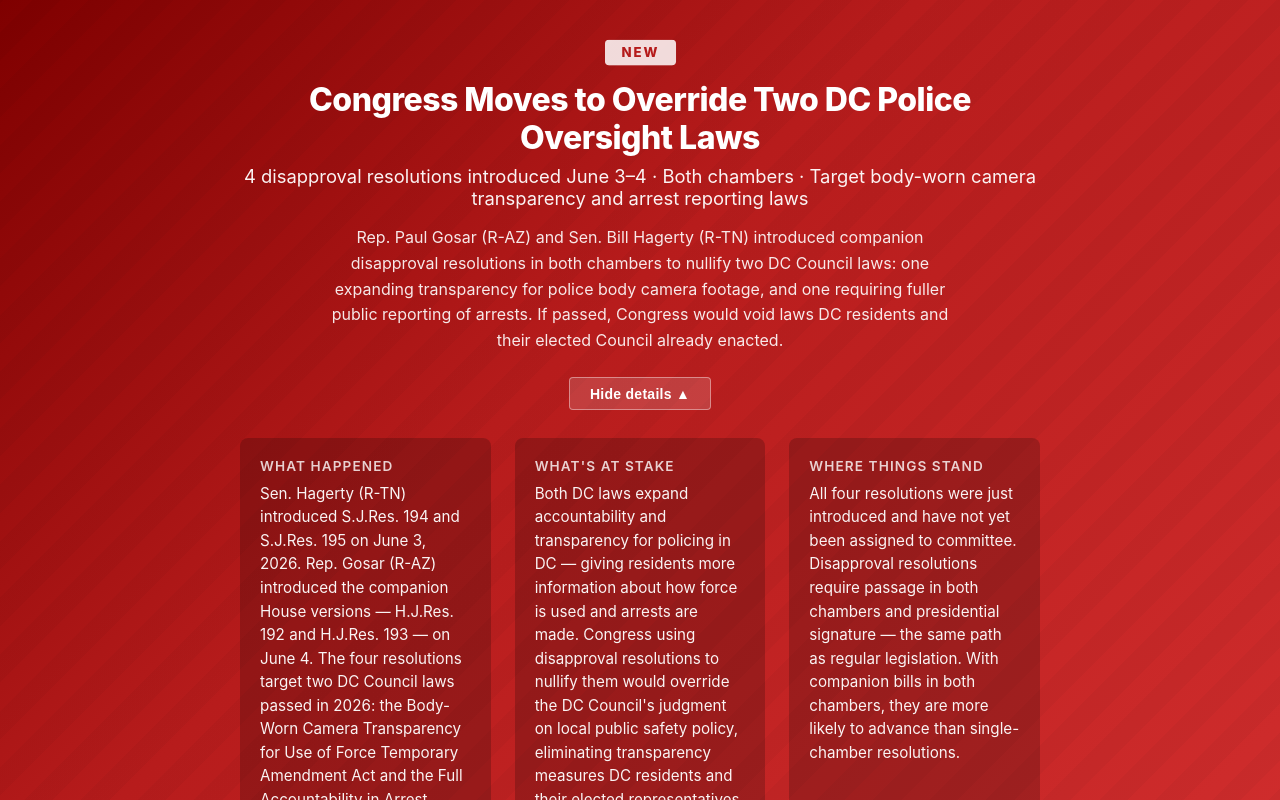
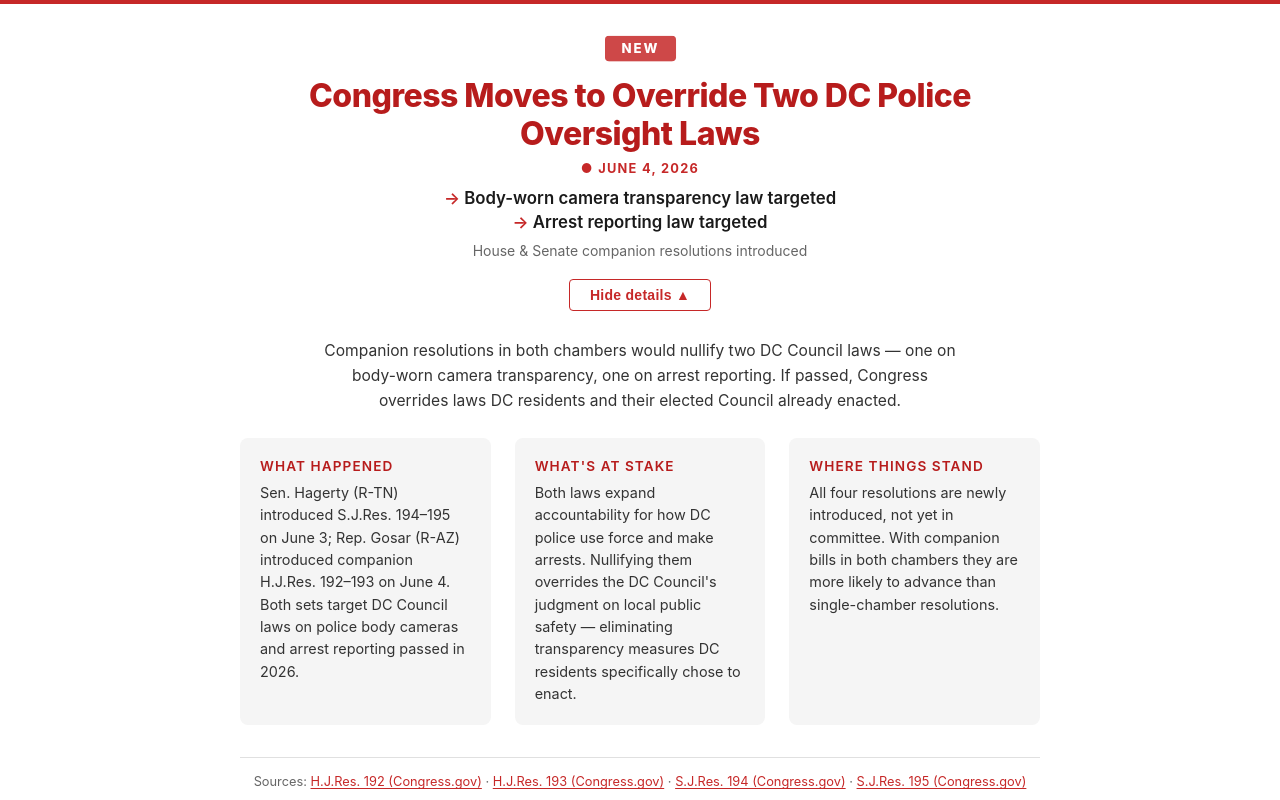
Before and after one commit to antzzz10/dc-bills-tracker, a React (Vite) app: page / in a window 1280 px wide. Both pictures are taken after a click on the button "Show details ▼". Shown: the top 800 px of the page. Built offline with nearby package versions, Linux system fonts and the light colour scheme.

Commit message:
Redesign urgent alert collapsed view: dateline, per-law lines, summary in foldout

```diff
--- a/src/components/UrgentAlert.css
+++ b/src/components/UrgentAlert.css
@@ -1,27 +1,11 @@
 .urgent-alert {
-  background: linear-gradient(135deg, #7f0000 0%, #b71c1c 40%, #d32f2f 100%);
-  color: white;
-  padding: 2.5rem 2rem;
+  background: #fff;
+  color: #1a1a1a;
+  padding: 2rem 2rem;
   text-align: center;
   position: relative;
-  overflow: hidden;
-}
-
-.urgent-alert::before {
-  content: '';
-  position: absolute;
-  top: 0;
-  left: 0;
-  right: 0;
-  bottom: 0;
-  background: repeating-linear-gradient(
-    -45deg,
-    transparent,
-    transparent 20px,
-    rgba(0, 0, 0, 0.03) 20px,
-    rgba(0, 0, 0, 0.03) 40px
-  );
-  pointer-events: none;
+  border-top: 4px solid #c62828;
+  border-bottom: 1px solid #e0e0e0;
 }
 
 .urgent-alert-inner {
@@ -33,8 +17,8 @@
 
 .urgent-alert-badge {
   display: inline-block;
-  background: #fff;
-  color: #b71c1c;
+  background: #c62828;
+  color: #fff;
   font-weight: 800;
   font-size: 0.8rem;
   letter-spacing: 0.15em;
@@ -55,28 +39,58 @@
   font-weight: 800;
   line-height: 1.2;
   letter-spacing: -0.5px;
+  color: #b71c1c;
 }
 
-.urgent-alert-subhead {
-  margin: 0 0 1rem;
-  font-size: 1.15rem;
-  opacity: 0.95;
+.urgent-alert-dateline {
+  margin: 0 0 0.75rem;
+  font-size: 0.8rem;
+  font-weight: 700;
+  letter-spacing: 0.1em;
+  text-transform: uppercase;
+  color: #c62828;
+}
+
+.urgent-alert-dateline::before {
+  content: '● ';
+}
+
+.urgent-alert-laws {
+  margin: 0 0 0.6rem;
+}
+
+.urgent-alert-laws p {
+  font-size: 1.05rem;
+  font-weight: 600;
+  color: #1a1a1a;
+  margin: 0 0 0.25rem;
+}
+
+.urgent-alert-laws p::before {
+  content: '→ ';
+  color: #c62828;
+}
+
+.urgent-alert-chambernote {
+  margin: 0 0 1.25rem;
+  font-size: 0.875rem;
+  color: #666;
 }
 
 .urgent-alert-summary {
   margin: 0 0 1.5rem;
-  font-size: 1rem;
+  font-size: 0.975rem;
   line-height: 1.6;
-  opacity: 0.9;
+  color: #333;
   max-width: 640px;
   margin-left: auto;
   margin-right: auto;
 }
 
 .urgent-alert-toggle {
-  background: rgba(255, 255, 255, 0.15);
-  border: 1px solid rgba(255, 255, 255, 0.4);
-  color: white;
+  background: transparent;
+  border: 1px solid #c62828;
+  color: #c62828;
   padding: 0.45rem 1.25rem;
   border-radius: 4px;
   cursor: pointer;
@@ -88,7 +102,7 @@
 }
 
 .urgent-alert-toggle:hover {
-  background: rgba(255, 255, 255, 0.25);
+  background: #fef2f2;
 }
 
 .urgent-alert-details {
@@ -106,7 +120,7 @@
 .urgent-alert-what,
 .urgent-alert-stake,
 .urgent-alert-why {
-  background: rgba(0, 0, 0, 0.2);
+  background: #f5f5f5;
   border-radius: 8px;
   padding: 1.25rem;
 }
@@ -116,15 +130,15 @@
   font-size: 0.85rem;
   text-transform: uppercase;
   letter-spacing: 0.08em;
-  opacity: 0.8;
+  color: #b71c1c;
   font-weight: 600;
 }
 
 .urgent-alert-explainer p {
   margin: 0;
-  font-size: 0.95rem;
+  font-size: 0.9rem;
   line-height: 1.55;
-  opacity: 0.95;
+  color: #333;
 }
 
 .urgent-alert-explainer ul {
@@ -179,23 +193,23 @@
   margin-top: 1rem;
   margin-bottom: 0.75rem;
   padding-top: 1rem;
-  border-top: 1px solid rgba(255, 255, 255, 0.15);
+  border-top: 1px solid #e0e0e0;
 }
 
 .urgent-alert-sources p {
   margin: 0;
   font-size: 0.8rem;
-  opacity: 0.7;
+  color: #666;
 }
 
 .urgent-alert-sources a {
-  color: rgba(255, 255, 255, 0.85);
+  color: #c62828;
   text-decoration: underline;
   text-underline-offset: 2px;
 }
 
 .urgent-alert-sources a:hover {
-  color: #fff;
+  color: #7f0000;
 }
 
 .urgent-alert-link-hint {
@@ -203,14 +217,14 @@
 }
 
 .urgent-alert-link-hint a {
-  color: rgba(255, 255, 255, 0.7);
+  color: #c62828;
   font-size: 0.85rem;
   text-decoration: underline;
   text-underline-offset: 2px;
 }
 
 .urgent-alert-link-hint a:hover {
-  color: #fff;
+  color: #7f0000;
 }
 
 /* Mobile */
--- a/src/components/UrgentAlert.jsx
+++ b/src/components/UrgentAlert.jsx
@@ -16,15 +16,12 @@ function UrgentAlert() {
         <h2 className="urgent-alert-headline">
           Congress Moves to Override Two DC Police Oversight Laws
         </h2>
-        <p className="urgent-alert-subhead">
-          4 disapproval resolutions introduced June 3–4 &middot; Both chambers &middot; Target body-worn camera transparency and arrest reporting laws
-        </p>
-        <p className="urgent-alert-summary">
-          Rep. Paul Gosar (R-AZ) and Sen. Bill Hagerty (R-TN) introduced companion disapproval
-          resolutions in both chambers to nullify two DC Council laws: one expanding transparency
-          for police body camera footage, and one requiring fuller public reporting of arrests.
-          If passed, Congress would void laws DC residents and their elected Council already enacted.
-        </p>
+        <p className="urgent-alert-dateline">June 4, 2026</p>
+        <div className="urgent-alert-laws">
+          <p>Body-worn camera transparency law targeted</p>
+          <p>Arrest reporting law targeted</p>
+        </div>
+        <p className="urgent-alert-chambernote">House &amp; Senate companion resolutions introduced</p>
 
         <button
           className="urgent-alert-toggle"
@@ -36,36 +33,35 @@ function UrgentAlert() {
 
         {isExpanded && (
           <div className="urgent-alert-details">
+            <p className="urgent-alert-summary">
+              Companion resolutions in both chambers would nullify two DC Council laws — one on
+              body-worn camera transparency, one on arrest reporting. If passed, Congress overrides
+              laws DC residents and their elected Council already enacted.
+            </p>
             <div className="urgent-alert-explainer">
               <div className="urgent-alert-what">
                 <h3>What happened</h3>
                 <p>
-                  Sen. Hagerty (R-TN) introduced S.J.Res. 194 and S.J.Res. 195 on June 3, 2026.
-                  Rep. Gosar (R-AZ) introduced the companion House versions — H.J.Res. 192 and
-                  H.J.Res. 193 — on June 4. The four resolutions target two DC Council laws passed
-                  in 2026: the Body-Worn Camera Transparency for Use of Force Temporary Amendment
-                  Act and the Full Accountability in Arrest Reporting Temporary Amendment Act.
+                  Sen. Hagerty (R-TN) introduced S.J.Res. 194–195 on June 3; Rep. Gosar (R-AZ)
+                  introduced companion H.J.Res. 192–193 on June 4. Both sets target DC Council
+                  laws on police body cameras and arrest reporting passed in 2026.
                 </p>
               </div>
 
               <div className="urgent-alert-stake">
                 <h3>What's at stake</h3>
                 <p>
-                  Both DC laws expand accountability and transparency for policing in DC — giving
-                  residents more information about how force is used and arrests are made. Congress
-                  using disapproval resolutions to nullify them would override the DC Council's
-                  judgment on local public safety policy, eliminating transparency measures DC
-                  residents and their elected representatives specifically chose to enact.
+                  Both laws expand accountability for how DC police use force and make arrests.
+                  Nullifying them overrides the DC Council's judgment on local public safety —
+                  eliminating transparency measures DC residents specifically chose to enact.
                 </p>
               </div>
 
               <div className="urgent-alert-why">
                 <h3>Where things stand</h3>
                 <p>
-                  All four resolutions were just introduced and have not yet been assigned to
-                  committee. Disapproval resolutions require passage in both chambers and
-                  presidential signature — the same path as regular legislation. With companion
-                  bills in both chambers, they are more likely to advance than single-chamber
+                  All four resolutions are newly introduced, not yet in committee. With companion
+                  bills in both chambers they are more likely to advance than single-chamber
                   resolutions.
                 </p>
               </div>
```
